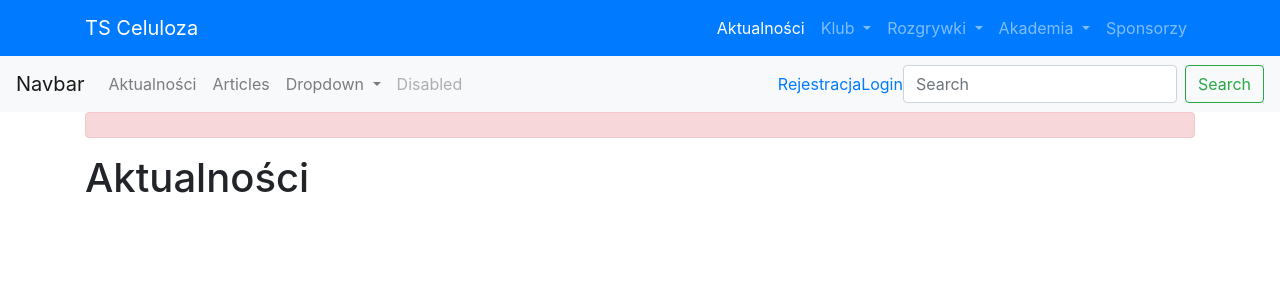
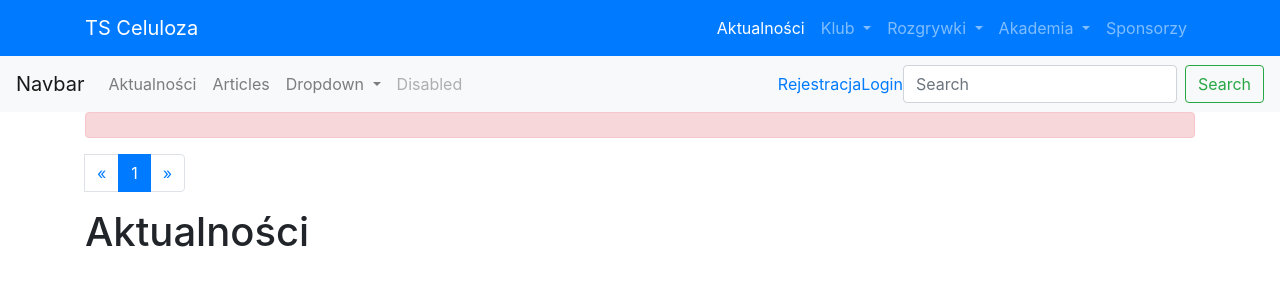
Before and after one commit to keybipl/CelulozaFLASK, a Flask app: page /articles in a window 1280 px wide. Shown: the top 300 px of the page. Run offline with Flask 2, Linux system fonts and the light colour scheme; data that the repository does not hold is empty; some libraries are stand-ins or nearby versions.

Commit message:
pagination

```diff
--- a/app.py
+++ b/app.py
@@ -26,7 +26,9 @@
 def news():
     return render_template('home.html')
 
+
 # Artykuły
+ROWS_PER_PAGE = 3
 
 
 @app.route("/articles")
--- /dev/null
+++ b/static/js/script.js
@@ -0,0 +1,82 @@
+'use strict'
+
+const numberOfItems = $('#page .list-group-item').length; // Get total number of the items that should be paginated
+
+const limitPerPage = 5; // Limit of items per each page
+$('#page .list-group-item:gt(' + (limitPerPage - 1) + ')').hide(); // Hide all items over page limits (e.g., 5th item, 6th item, etc.)
+
+const totalPages = Math.ceil(numberOfItems / limitPerPage); // Get number of pages
+
+$(".pagination").append("<li class='current-page page-item active'><a class='page-link' href='javascript:void(0)'>" + 1 + "</a></li>"); // Add first page marker
+
+
+// Loop to insert page number for each sets of items equal to page limit (e.g., limit of 4 with 20 total items = insert 5 pages)
+for (let i = 2; i <= totalPages; i++) {
+    $(".pagination").append("<li class='current-page page-item'><a class='page-link' href='javascript:void(0)'>" + i + "</a></li>"); // Insert page number into pagination tabs
+}
+
+// Add next button after all the page numbers
+$(".pagination").append("<li id='next-page' class='page-item'><a class='page-link' href='javascript:void(0)' aria-label=Next><span aria-hidden=true>&raquo;</span></a></li>");
+
+
+// Function that displays new items based on page number that was clicked
+$(".pagination li.current-page").on("click", function () {
+    // Check if page number that was clicked on is the current page that is being displayed
+    if ($(this).hasClass('active')) {
+        return false; // Return false (i.e., nothing to do, since user clicked on the page number that is already being displayed)
+    } else {
+        let currentPage = $(this).index(); // Get the current page number
+        $(".pagination li").removeClass('active'); // Remove the 'active' class status from the page that is currently being displayed
+        $(this).addClass('active'); // Add the 'active' class status to the page that was clicked on
+        $("#page .list-group-item").hide(); // Hide all items in loop, this case, all the list groups
+        const grandTotal = limitPerPage * currentPage; // Get the total number of items up to the page number that was clicked on
+
+        // Loop through total items, selecting a new set of items based on page number
+        for (let i = grandTotal - limitPerPage; i < grandTotal; i++) {
+            $("#page .list-group-item:eq(" + i + ")").show(); // Show items from the new page that was selected
+        }
+    }
+
+});
+
+// Function to navigate to the next page when users click on the next-page id (next page button)
+$("#next-page").on("click", function () {
+    let currentPage = $(".pagination li.active").index(); // Identify the current active page
+    // Check to make sure that navigating to the next page will not exceed the total number of pages
+    if (currentPage === totalPages) {
+        return false; // Return false (i.e., cannot navigate any further, since it would exceed the maximum number of pages)
+    } else {
+        currentPage++; // Increment the page by one
+        $(".pagination li").removeClass('active'); // Remove the 'active' class status from the current page
+        $("#page .list-group-item").hide(); // Hide all items in the pagination loop
+        const grandTotal = limitPerPage * currentPage; // Get the total number of items up to the page that was selected
+
+        // Loop through total items, selecting a new set of items based on page number
+        for (let i = grandTotal - limitPerPage; i < grandTotal; i++) {
+            $("#page .list-group-item:eq(" + i + ")").show(); // Show items from the new page that was selected
+        }
+
+        $(".pagination li.page-item:eq(" + (currentPage - 1) + ")").addClass('active'); // Make new page number the 'active' page
+    }
+});
+
+// Function to navigate to the previous page when users click on the previous-page id (previous page button)
+$("#previous-page").on("click", function () {
+    let currentPage = $(".pagination li.active").index(); // Identify the current active page
+    // Check to make sure that users is not on page 1 and attempting to navigating to a previous page
+    if (currentPage === 1) {
+        return false; // Return false (i.e., cannot navigate to a previous page because the current page is page 1)
+    } else {
+        currentPage--; // Decrement page by one
+        $(".pagination li").removeClass('active'); // Remove the 'activate' status class from the previous active page number
+        $("#page .list-group-item").hide(); // Hide all items in the pagination loop
+        const grandTotal = limitPerPage * currentPage; // Get the total number of items up to the page that was selected
+
+        // Loop through total items, selecting a new set of items based on page number
+        for (let i = grandTotal - limitPerPage; i < grandTotal; i++) {
+            $("#page .list-group-item:eq(" + i + ")").show(); // Show items from the new page that was selected
+        }
+
+        $(".pagination li.page-item:eq(" + (currentPage - 1) + ")").addClass('active'); // Make new page number the 'active' page
+    }
+});
--- a/templates/layout.html
+++ b/templates/layout.html
@@ -16,15 +16,15 @@
         {% block body %}{% endblock %}
     </div>
     <script src="//cdn.ckeditor.com/4.15.1/full/ckeditor.js"></script>
-    <script src="https://code.jquery.com/jquery-3.3.1.slim.min.js"
-        integrity="sha384-q8i/X+965DzO0rT7abK41JStQIAqVgRVzpbzo5smXKp4YfRvH+8abtTE1Pi6jizo" crossorigin="anonymous">
-    </script>
+    <script src="https://code.jquery.com/jquery-3.5.1.slim.min.js"
+        integrity="sha256-4+XzXVhsDmqanXGHaHvgh1gMQKX40OUvDEBTu8JcmNs=" crossorigin="anonymous"></script>
     <script src="https://stackpath.bootstrapcdn.com/bootstrap/4.1.3/js/bootstrap.min.js"
         integrity="sha384-ChfqqxuZUCnJSK3+MXmPNIyE6ZbWh2IMqE241rYiqJxyMiZ6OW/JmZQ5stwEULTy" crossorigin="anonymous">
     </script>
     <script src="https://cdnjs.cloudflare.com/ajax/libs/popper.js/1.14.3/umd/popper.min.js"
         integrity="sha384-ZMP7rVo3mIykV+2+9J3UJ46jBk0WLaUAdn689aCwoqbBJiSnjAK/l8WvCWPIPm49" crossorigin="anonymous">
     </script>
+    <script src="{{ url_for('static', filename='js/script.js') }}"></script>
     <script type="text/javascript">
         CKEDITOR.replace('editor')
     </script>
--- a/templates/news.html
+++ b/templates/news.html
@@ -1,8 +1,16 @@
 {% extends 'layout.html' %}
 
 {% block body %}
+
+<nav aria-label="Page navigation example">
+    <ul class="pagination">
+        <li id="previous-page"><a class="page-link" href="javascript:void(0)" aria-label=Previous><span
+                    aria-hidden=true>&laquo;</span></a></li>
+    </ul>
+</nav>
+
 <h1 class="mb-3">Aktualności</h1>
-<ul class="list-group">
+<ul id="page" class="list-group">
     {% for article in articles %}
     <li class="list-group-item">
         <h1><a href="articles/{{article.id}}" class="d-block mb-3">{{article.title}}</a></h1>
```
